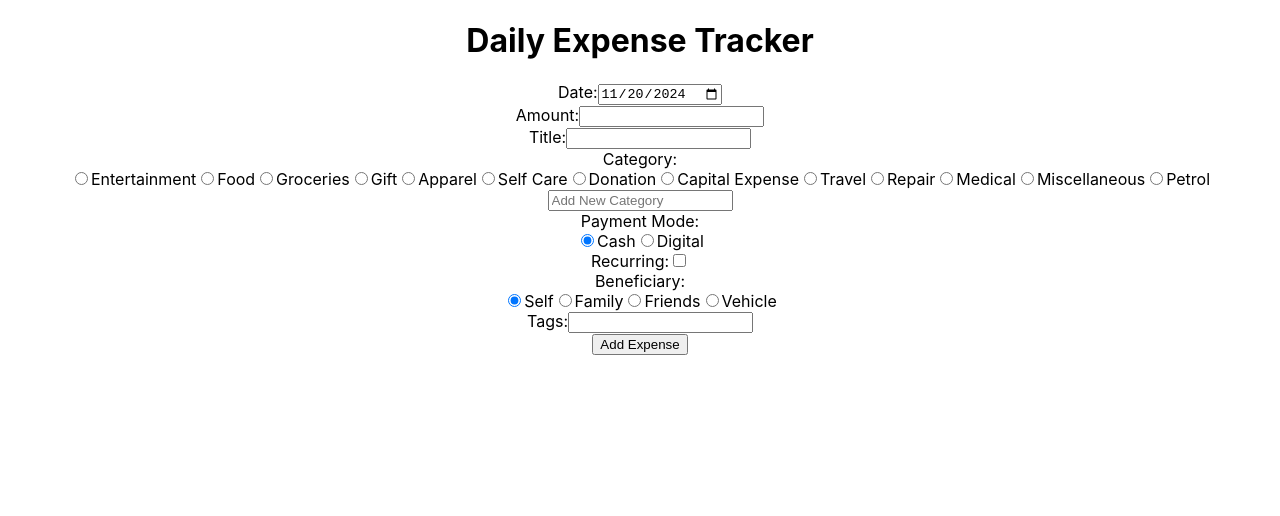
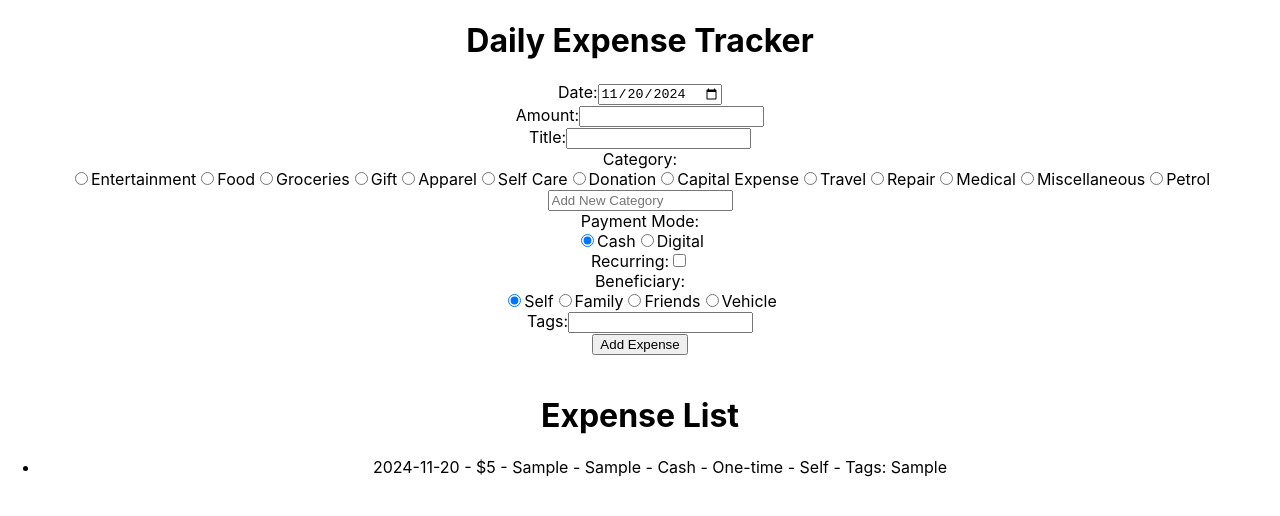
Before and after one commit to tewarishash12/expense-tracker-css, a React (Create React App) app: page / in a window 1280 px wide. Both pictures are taken after typing "5", "Sample", "Sample", "Sample" into the empty fields and a click on the button "Add Expense". Shown: the top 516 px of the page. Built offline with nearby package versions, Linux system fonts and the light colour scheme.

Commit message:
View expenses

```diff
--- a/src/App.js
+++ b/src/App.js
@@ -1,6 +1,8 @@
 import './App.css';
 import React, { useState } from 'react';
 import ExpenseForm from './components/ExpenseForm';
+import ExpenseList from './components/ExpenseList';
+
 
 function App() {
   const [expenses, setExpenses] = useState([]);
@@ -12,6 +14,9 @@ function App() {
     <div className="App">
       <h1>Daily Expense Tracker</h1>
       <ExpenseForm onSaveExpense={handleSaveExpense} />
+      <br/>
+      <h1>Expense List</h1>
+      <ExpenseList expenses={expenses} />
     </div>
   );
 }
--- a/src/components/ExpenseForm.jsx
+++ b/src/components/ExpenseForm.jsx
@@ -1,4 +1,3 @@
-// src/components/ExpenseForm.tsx
 import React, { useState } from 'react';
 import { DateInput, AmountInput, TitleInput, CategoryInput, PaymentModeInput, RecurringInput, BeneficiaryInput, TagsInput } from './Inputs';
 
--- /dev/null
+++ b/src/components/ExpenseList.jsx
@@ -0,0 +1,16 @@
+import React from 'react';
+
+const ExpenseList = ({ expenses }) => {
+  return (
+    <ul>
+        {expenses.map((expense, index) => (
+            <li key={index}>
+                {expense.date} - ${expense.amount} - {expense.title} - {expense.category} - {expense.paymentMode} - {expense.recurring ? 'Recurring' : 'One-time'} - {expense.beneficiary} - Tags: {expense.tags.join(', ')}
+                {/* <button onClick={() => onDeleteExpense(index)}>Delete</button> */}
+            </li>
+        ))}
+    </ul>
+  );
+};
+
+export default ExpenseList;
--- a/src/components/Inputs.jsx
+++ b/src/components/Inputs.jsx
@@ -1,4 +1,3 @@
-// src/components/DateInput.tsx
 import React from 'react';
 
 export const DateInput = ({ value, onChange }) => {
```
